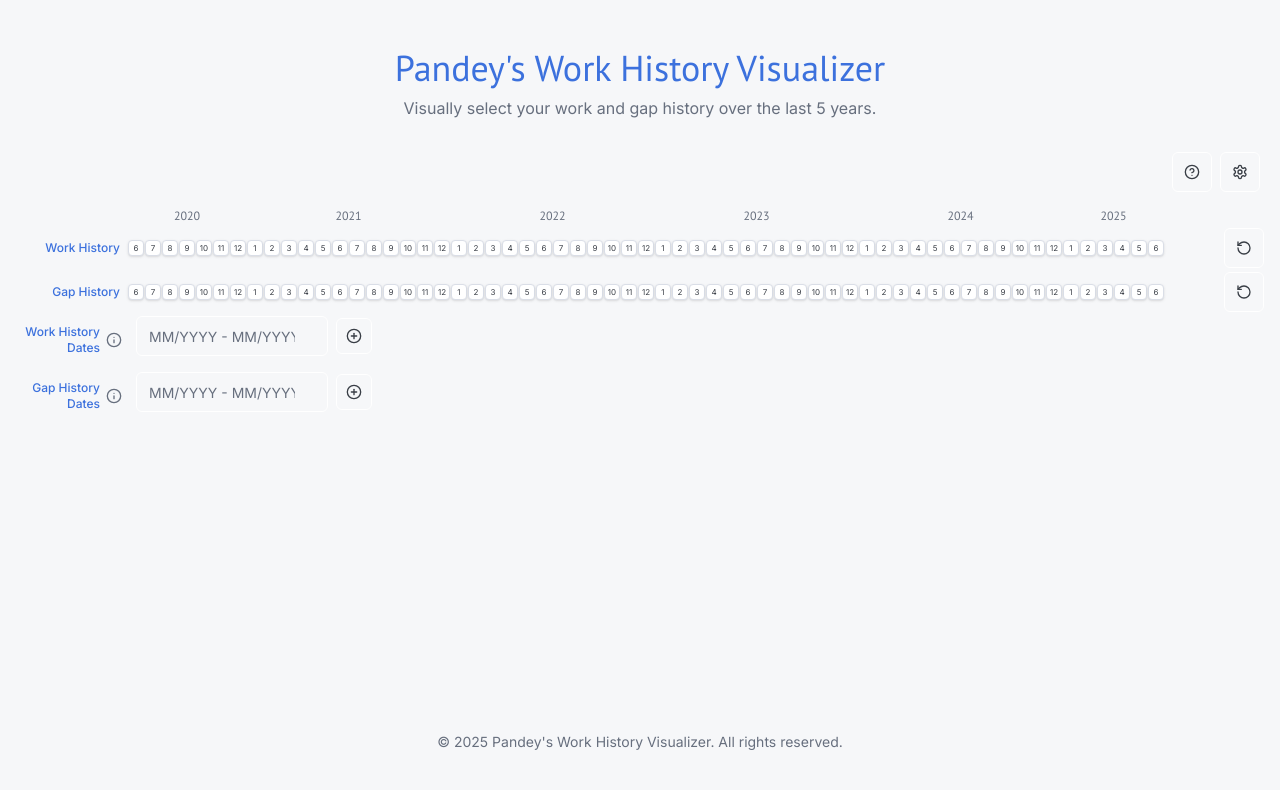
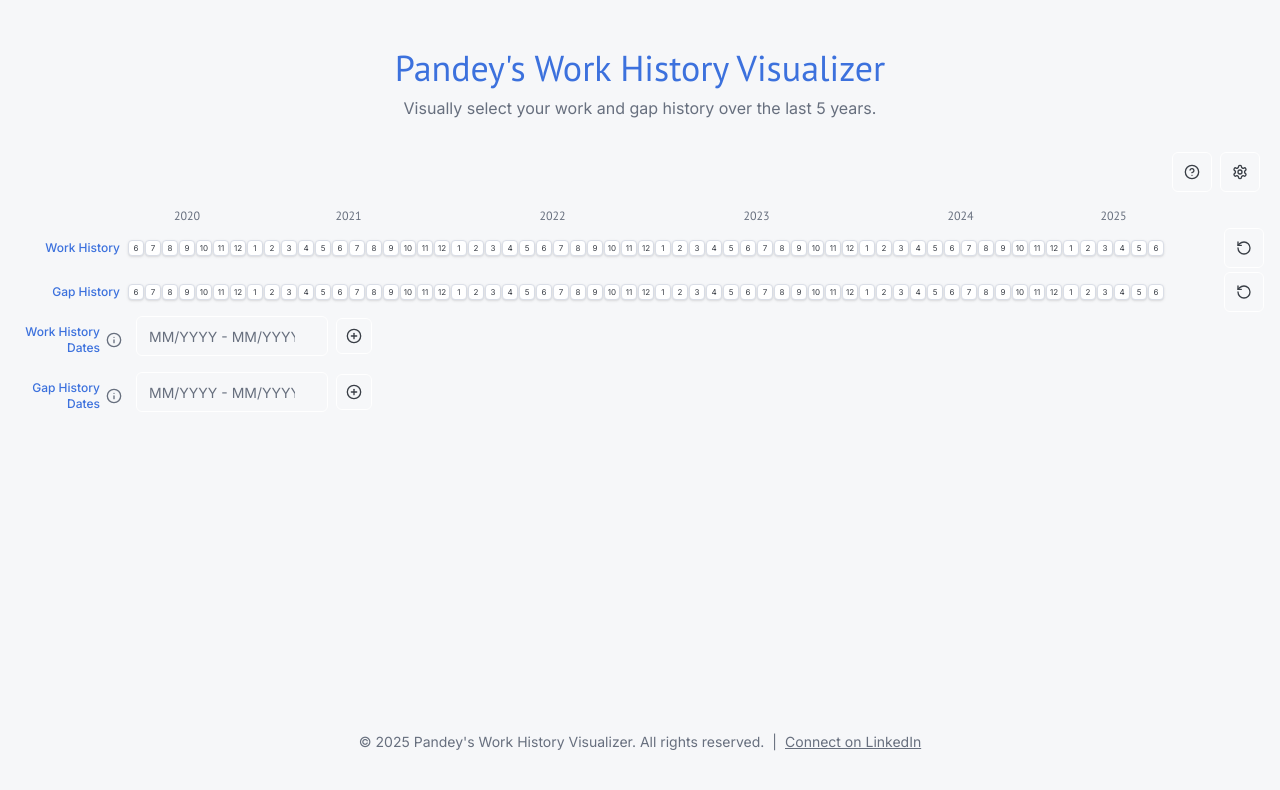
Before and after one commit to ShubhamPandeyy/CAQH-work-history-verify, a Next.js app: page / in a window 1280 px wide. Shown: the top 790 px of the page. Built offline with nearby package versions, Linux system fonts and the light colour scheme.

Commit message:
Also, 'https://github.com/ShubhamPandeyy/CAQH-work-history-verify' this

```diff
--- a/src/app/page.tsx
+++ b/src/app/page.tsx
@@ -11,7 +11,18 @@ export default function Home() {
       </header>
       <ChronoSelectClient />
       <footer className="py-8 mt-auto text-center text-muted-foreground text-sm">
-        <p>&copy; {new Date().getFullYear()} Pandey's Work History Visualizer. All rights reserved.</p>
+        <p>
+          &copy; {new Date().getFullYear()} Pandey's Work History Visualizer. All rights reserved.
+          <span className="mx-2">|</span>
+          <a
+            href="https://www.linkedin.com/in/shubham-p-b1b636207/"
+            target="_blank"
+            rel="noopener noreferrer"
+            className="underline hover:text-primary"
+          >
+            Connect on LinkedIn
+          </a>
+        </p>
       </footer>
     </main>
   );
```
Also changed, not shown: 1 other file (tests, documents, lock files or other folders).
